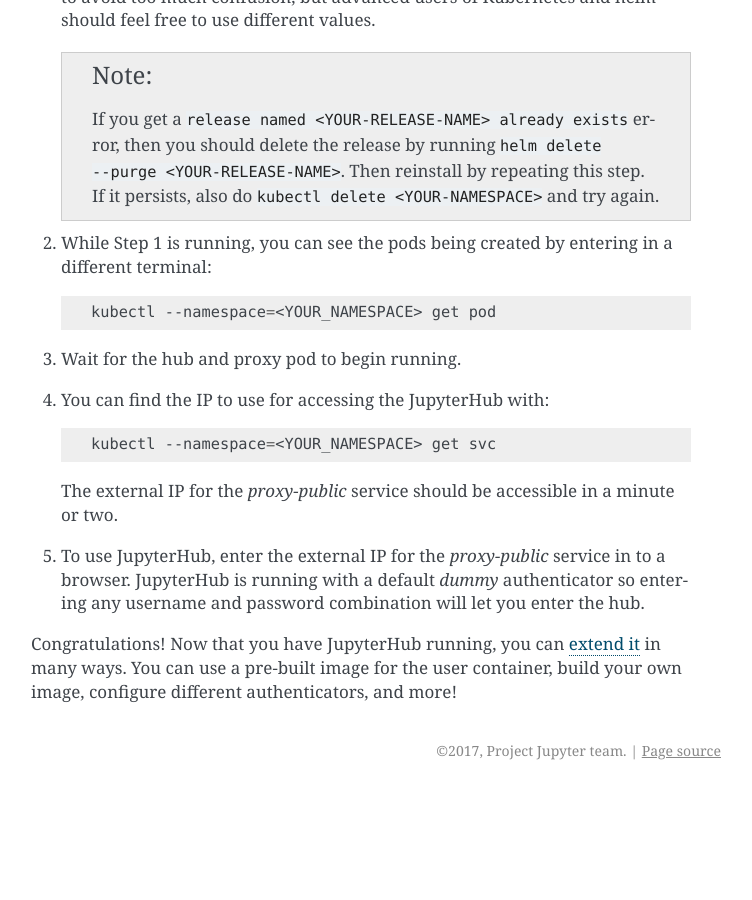
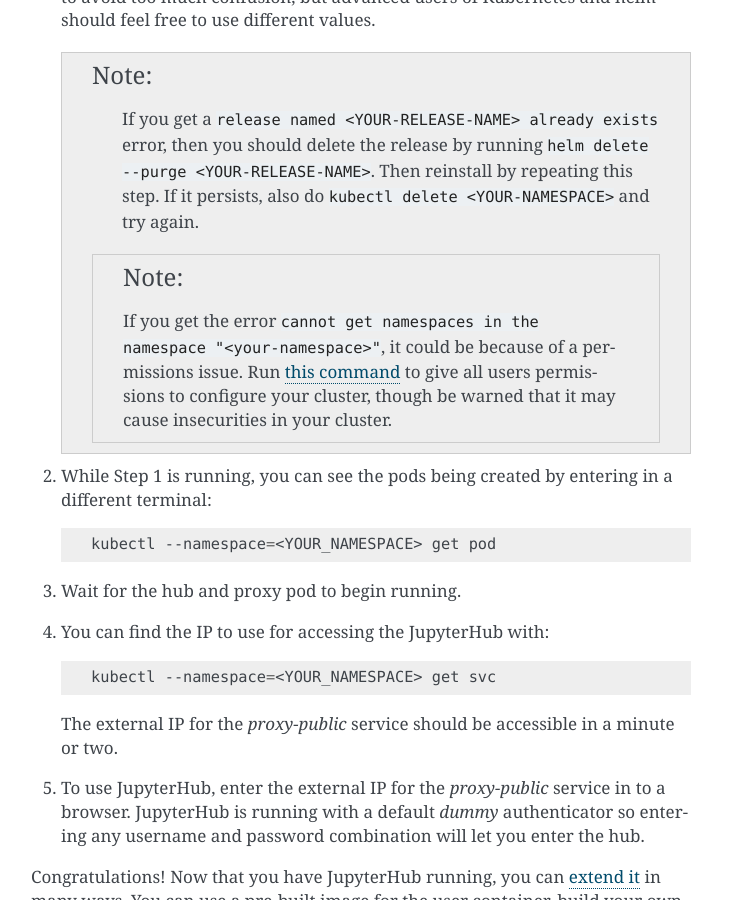
Before and after one commit to jupyterhub/zero-to-jupyterhub-k8s, a Sphinx documentation site: the page built from doc/source/setup-jupyterhub.rst, in a window 1280 px wide and 900 px high, scrolled down 2015 px. Shown: the whole window, without its empty margins (389-1141 px from the left). Built offline with Sphinx 7.4.7, drawn with Linux system fonts in a browser that asks for light colours; before the commit the page ends 2805 px from its top, so only the background shows below that.

Commit message:
adding permissions warning

```diff
--- a/doc/source/setup-jupyterhub.rst
+++ b/doc/source/setup-jupyterhub.rst
@@ -115,6 +115,15 @@
       ``helm delete --purge <YOUR-RELEASE-NAME>``. Then reinstall by repeating this
       step. If it persists, also do ``kubectl delete <YOUR-NAMESPACE>`` and try again.
 
+    .. note::
+
+      If you get the error ``cannot get namespaces in the namespace
+      "<your-namespace>"``, it could be because of a permissions
+      issue. Run `this command
+      <https://kubernetes.io/docs/admin/authorization/rbac/#permissive-rbac-permissions>`_
+      to give all users permissions to configure your cluster,
+      though be warned that it may cause insecurities in your cluster.
+
 2. While Step 1 is running, you can see the pods being created by entering in
    a different terminal:
 
```
